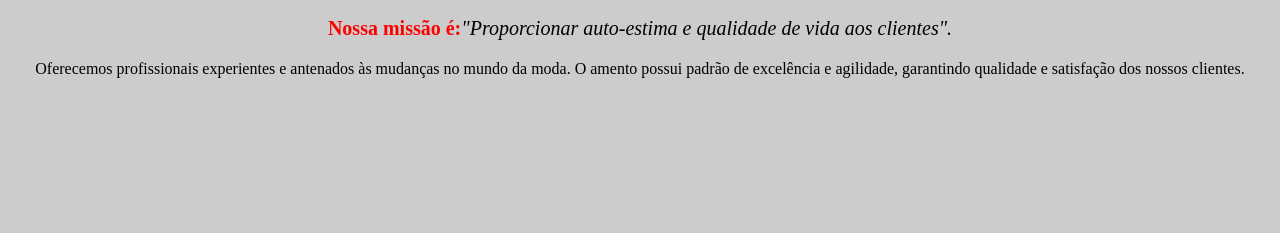
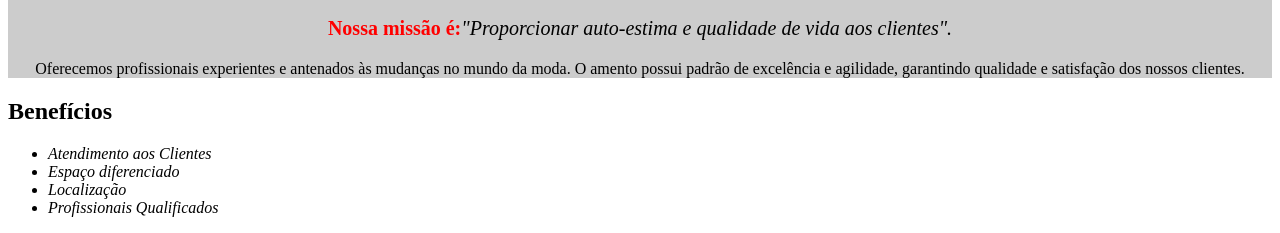
Before and after one commit to jujuba14/Barbearia_Jubs, a plain HTML site: page index.html in a window 1280 px wide. Shown: the part 601-834 px from the top of the page. Before the commit the page ends 800 px from the top, so only its background shows below. Drawn offline with Linux system fonts and the light colour scheme.

Commit message:
Add files via upload

```diff
--- a/index.html
+++ b/index.html
@@ -13,14 +13,26 @@
 
     <body>
         <img id="banner" src="banner.jpg">
+        <div class="principal">
+          	<h1>Sobre a Barbearia Jubs</h1>
 
-    	<h1>Sobre a Barbearia Jubs</h1>
+            <p>Localizada no coração da cidade a <strong>Barbearia Jubs</strong> traz para o mercado o que há de melhor para o seu cabelo ou barba. Fundada em 2019, a Barbearia Jubs já é destaque na cidade e conquista novos clientes a cada dia.</p>
 
-        <p>Localizada no coração da cidade a <strong>Barbearia Jubs</strong> traz para o mercado o que há de melhor para o seu cabelo ou barba. Fundada em 2019, a Barbearia Jubs já é destaque na cidade e conquista novos clientes a cada dia.</p>
+            <P id="missao" ><strong>Nossa missão é:</strong><em>"Proporcionar auto-estima e  qualidade de vida aos clientes".</em></p>
 
-        <P id="missao" ><strong>Nossa missão é:</strong><em>"Proporcionar auto-estima e  qualidade de vida aos clientes".</em></p>
+            <P>Oferecemos profissionais experientes e antenados às mudanças no mundo da moda. O amento possui padrão de excelência e agilidade, garantindo qualidade e satisfação dos nossos clientes.</p>
+       </div>
 
-        <P>Oferecemos profissionais experientes e antenados às mudanças no mundo da moda. O amento possui padrão de excelência e agilidade, garantindo qualidade e satisfação dos nossos clientes.</p>
+        <div class="beneficios">
+            <h2>Benefícios</h2>
+
+            <ul>
+                <li class="itens">Atendimento aos Clientes</li>
+                <li class="itens">Espaço diferenciado</li>
+                <li class="itens">Localização</li>
+                <li class="itens">Profissionais Qualificados</li>
+           </ul>
+        </div>
     </body>
 
 </html>
--- a/style.css
+++ b/style.css
@@ -1,9 +1,13 @@
 body {
-    background: #cccccc
+
 }
 
 #banner {
    width: 100%
+}
+
+.principal {
+    background: #CCCCCC
 }
 
 h1{
@@ -21,3 +25,12 @@ p {
 strong {
   color: #FF0000;
 }
+
+.itens {
+     font-style: italic;
+
+}
+
+.beneficios {
+    background: #FFFFFF;
+}
```
